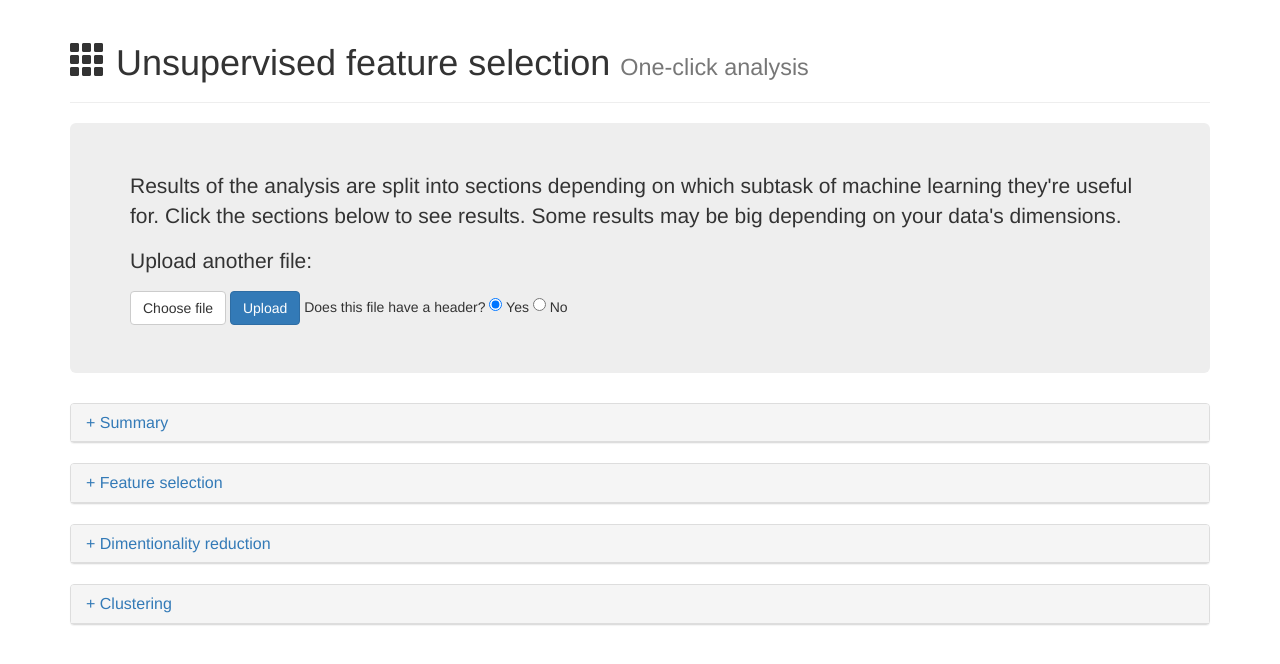
After one commit to alexaltair/feature-selection, a Flask app: template templates/results.html in a window 1280 px wide. The commit adds this page. Shown: the top 664 px of the page. Run offline with Flask 2, Linux system fonts and the light colour scheme; the template is opened without the code that fills it, so the values that code supplies are empty; some libraries are stand-ins or nearby versions.

Commit message:
Make a results template separate from index template.

```diff
--- a/routes.py
+++ b/routes.py
@@ -39,7 +39,7 @@ def upload():
     data_string.close()
 
     results = generate_results(data_frame)
-    return render_template('index.html', uuid=uuid, **results)
+    return render_template('results.html', uuid=uuid, **results)
 
 
 @app.route('/covariance', methods=['GET', 'POST'])
--- a/templates/app_base.html
+++ b/templates/app_base.html
@@ -14,9 +14,18 @@
   <script type=text/javascript src="static/lib/d3.v3.js"></script>
 
   <div class="container">
-    {% include 'header.html' %}
-    {% block app_content %}
-      <!-- Main page content goes here. -->
+    <div class="page-header">
+      <h1>
+        <span class="glyphicon glyphicon-th" aria-hidden="true"></span>
+        Unsupervised feature selection <small>One-click analysis</small>
+      </h1>
+    </div>
+    <div class="jumbotron">
+      {% block description %}
+      {% endblock %}
+    </div>
+
+    {% block results %}
     {% endblock %}
   </div>
 {%- endblock %}
--- /dev/null
+++ b/templates/results.html
@@ -0,0 +1,46 @@
+{%- extends "app_base.html" %}
+
+{% macro show_section(title, id, content) -%}
+  <div class="panel panel-default">
+    <div class="panel-heading" role="tab">
+      <a role="button" data-toggle="collapse" href={{ "#" + id }} aria-expanded="false" aria-controls={{ id }} style="text-decoration: none;">
+        <h4 class="panel-title">
+          {{ title }}
+        </h4>
+      </a>
+    </div>
+    <div class="panel-collapse collapse" role="tabpanel" id={{ id }}>
+      <div class="panel-body">
+        {% include 'result_categories/' + content %}
+      </div>
+    </div>
+  </div>
+{%- endmacro %}
+
+{% block description %}
+  <p>Results of the analysis are split into sections depending on which subtask of machine learning they're useful for. Click the sections below to see results. Some results may be big depending on your data's dimensions.</p>
+  <p>Upload another file:</p>
+
+  <form method="POST" enctype="multipart/form-data" action="{{ url_for('upload') }}">
+
+    <label class="btn btn-default" for="my-file-selector">
+      <input type="file" name="file" id="my-file-selector" style="display:none;" onchange='$("#upload-file-info").html($(this).val().replace("C:\\fakepath\\", ""));'>
+      Choose file
+    </label>
+
+    <button type="submit" class="btn btn-primary">Upload</button>
+
+    Does this file have a header?
+    <input type="radio" name="header" value="True" checked> Yes
+    <input type="radio" name="header" value="False"> No
+
+  </form>
+  <span class='label label-info' id="upload-file-info"></span>
+{%- endblock %}
+
+{% block results %}
+  {{ show_section("+ Summary", "collapseSummary", 'summary.html') }}
+  {{ show_section("+ Feature selection", "collapseFeatureSelect", 'feature_selection.html') }}
+  {{ show_section("+ Dimentionality reduction", "collapseDimension", 'dimensionality_reduction.html') }}
+  {{ show_section("+ Clustering", "collapseClustering", 'clustering.html') }}
+{%- endblock %}
```
Also changed, not shown: templates/header.html (deleted, +0 -27 lines), templates/index.html (+17 -21 lines).
